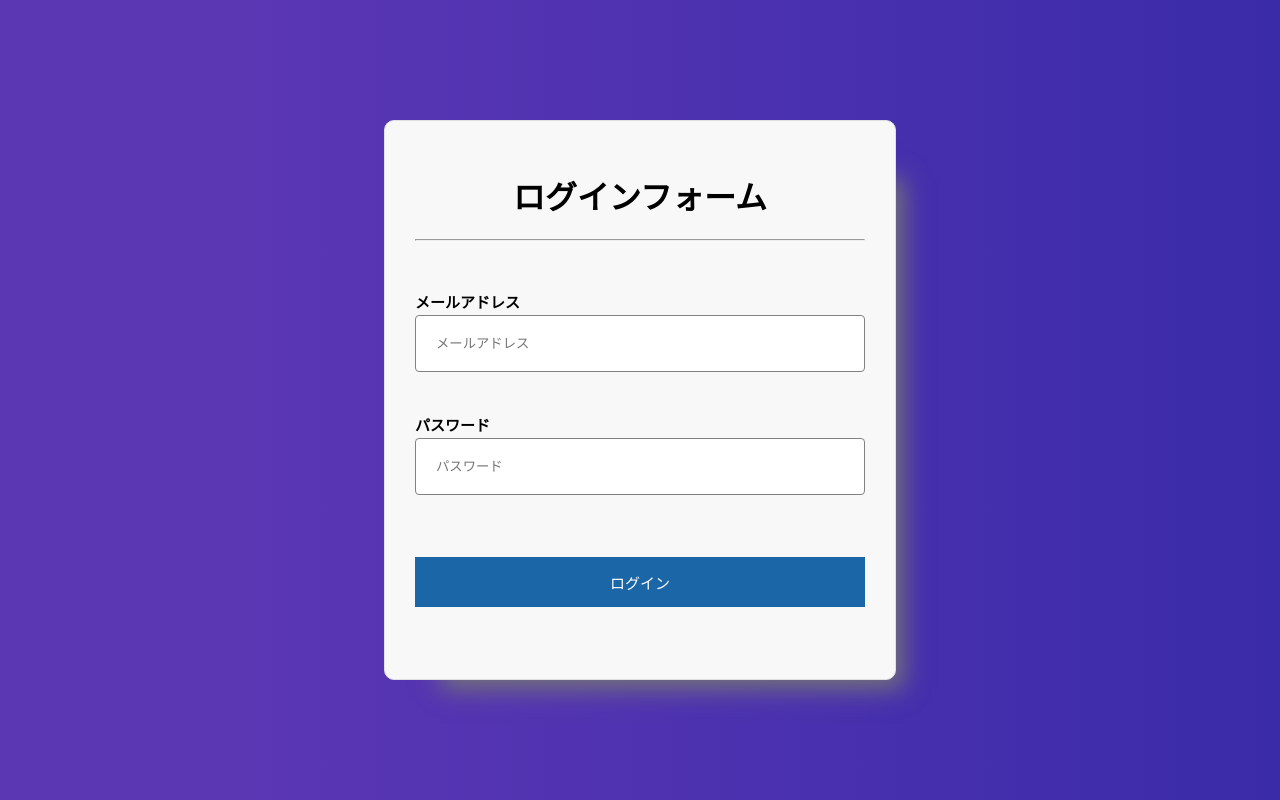
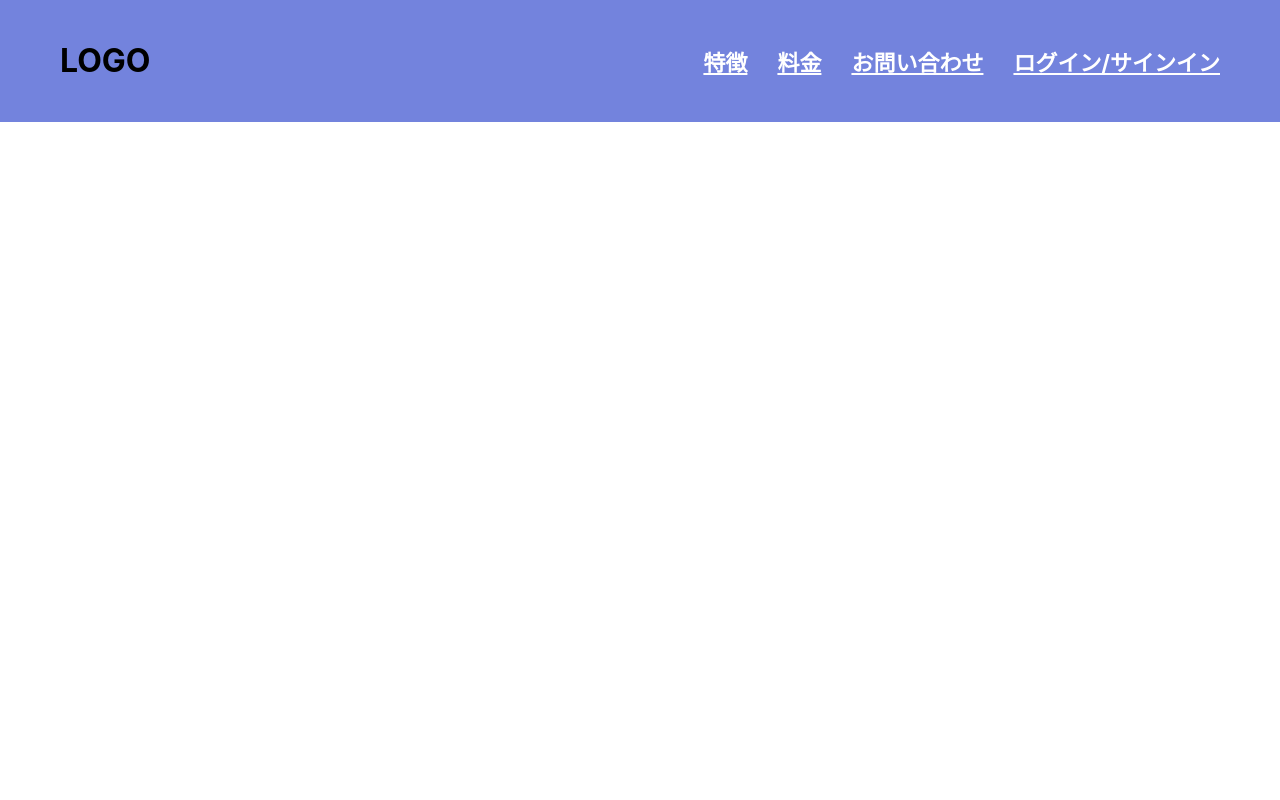
Before and after one commit to yoyo1025/book-review-app, a React (Create React App) app: page / in a window 1280 px wide. Built offline with nearby package versions, Linux system fonts and the light colour scheme.

Commit message:
ナビゲーションバーを設置

```diff
--- a/src/App.js
+++ b/src/App.js
@@ -1,32 +1,31 @@
-import "./App.css";
+import React from "react";
+import "./style/App.css";
 
 function App() {
   return (
-    <div className="formContainer">
-      <form>
-        <h1>ログインフォーム</h1>
-        <hr />
-        <div className="uiForm">
-          {/* <div className="formField">
-            <label>ユーザー名</label>
-            <input type="text" placeholder="ユーザー名" name="username" />
-          </div> */}
-          <div className="formField">
-            <label>メールアドレス</label>
-            <input
-              type="text"
-              placeholder="メールアドレス"
-              name="mailAddress"
-            />
-          </div>
-          <div className="formField">
-            <label>パスワード</label>
-            <input type="text" placeholder="パスワード" name="password" />
-          </div>
-          <button className="submitButton">ログイン</button>
+    <>
+      <header className="header">
+        <div className="header_inner">
+          <h1 className="title-logo">LOGO</h1>
+          <nav className="gnav">
+            <ul className="gnav-list">
+              <ui>
+                <a href="">特徴</a>
+              </ui>
+              <ui>
+                <a href="">料金</a>
+              </ui>
+              <ui>
+                <a href="">お問い合わせ</a>
+              </ui>
+              <ui>
+                <a href="">ログイン/サインイン</a>
+              </ui>
+            </ul>
+          </nav>
         </div>
-      </form>
-    </div>
+      </header>
+    </>
   );
 }
 
--- /dev/null
+++ b/src/style/App.css
@@ -0,0 +1,28 @@
+.header_inner {
+  max-width: 1920px;
+  margin: auto;
+  padding: 20px 60px;
+  background-color: #7383dd;
+  display: flex;
+  align-items: center;
+  justify-content: space-between;
+}
+
+.title-logo {
+  font-size: 30ox;
+  font-weight: bold;
+}
+
+.gnav-list {
+  display: flex;
+  font-weight: bold;
+}
+
+.gnav-list ui {
+  margin-left: 30px;
+}
+
+a {
+  color: white;
+  font-size: 22px;
+}
```
Also changed, not shown: src/component/Login.js (added, +33 -0 lines), src/component/Signup.js (added, +33 -0 lines), src/style/signup-login.css (renamed from src/App.css).
